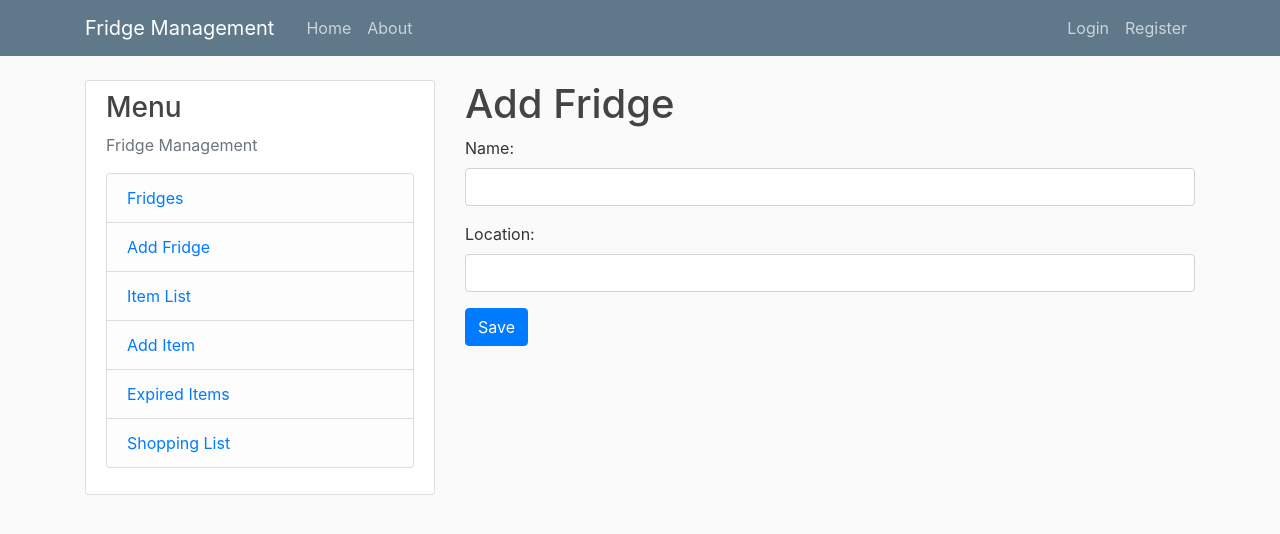
After one commit to adhikarisarthak/fridgemanagement, a Django app: template fridge_app/templates/fridge_app/fridge_form.html in a window 1280 px wide. The commit adds this page. Shown: the top 534 px of the page. Run offline with Django 4.2, Linux system fonts and the light colour scheme; the template is opened without the code that fills it, so the values that code supplies are empty; some libraries are stand-ins or nearby versions.

Commit message:
added Fridge create, update and remove functions

```diff
--- a/fridge_app/models.py
+++ b/fridge_app/models.py
@@ -30,6 +30,9 @@ class Item(models.Model):
     def fridge_name(self):
         return self.fridge.name
 
+    def __str__(self):
+        return self.name
+
     """
 
 
--- a/fridge_app/templates/fridge_app/base.html
+++ b/fridge_app/templates/fridge_app/base.html
@@ -61,6 +61,7 @@
                 <p class='text-muted'>Fridge Management
                 <ul class="list-group">
                     <li class="list-group-item list-group-item-light"><a href="/fridge/">Fridges</a></li>
+                    <li class="list-group-item list-group-item-light"><a href="/fridge/new/">Add Fridge</a></li>
                     <li class="list-group-item list-group-item-light"><a href="/items/">Item List</a></li>
                     <li class="list-group-item list-group-item-light"><a href="/item/new/">Add Item</a></li>
                     <li class="list-group-item list-group-item-light"><a href="/item/expired">Expired Items</a></li>
--- a/fridge_app/templates/fridge_app/fridge_detail.html
+++ b/fridge_app/templates/fridge_app/fridge_detail.html
@@ -1,21 +1,19 @@
 {% extends "fridge_app/base.html" %}
 
 {% block content %}
-    <h1>Item Detail</h1>
+    <h1>Fridge Detail</h1>
 
     <table class="table">
         <thead>
         <tr>
-            <th>ID</th>
             <th>Name</th>
             <th>Location</th>
         </tr>
         </thead>
         <tbody>
         <tr>
-            <td>{{ object.id }}</td>
             <td><input type="text" name="name" value="{{ object.name }}" class="form-control form-control-sm"></td>
-            <td><input type="text" name="qty" value="{{ object.location }}" class="form-control form-control-sm"></td>
+            <td><input type="text" name="location" value="{{ object.location }}" class="form-control form-control-sm"></td>
         </tr>
         </tbody>
     </table>
--- /dev/null
+++ b/fridge_app/templates/fridge_app/fridge_form.html
@@ -0,0 +1,23 @@
+{% extends "fridge_app/base.html" %}
+{% load crispy_forms_tags %}
+{% block content %}
+    <h1>Add Fridge</h1>
+    <form class="form" method="POST" action="{% url 'fridge-create' %}">
+        {% csrf_token %}
+
+        <!-- Fields for the form -->
+        <div class="form-group">
+            <label for="id_name">Name:</label>
+            <input class="form-control" type="text" id="id_name" name="name" required>
+        </div>
+
+        <div class="form-group">
+            <label for="id_location">Location:</label>
+            <input class="form-control" type="text" id="id_location" name="location" required>
+        </div>
+
+        <!-- Submit button -->
+        <button class="btn btn-primary" type="submit">Save</button>
+    </form>
+
+{% endblock content %}
--- a/fridge_app/templates/fridge_app/fridges.html
+++ b/fridge_app/templates/fridge_app/fridges.html
@@ -14,8 +14,8 @@
         <tbody>
         {% for fridge in fridge_list %}
             <tr>
-                <td><a href="{% url 'fridge-detail' fridge.id %}" readonly>{{ fridge.name }}</a></td>
-                <td><a href="{% url 'fridge-detail' fridge.id %}" readonly>{{ fridge.location }}</a></td>
+                <td><a href="{% url 'fridge_update' fridge.id %}" readonly>{{ fridge.name }}</a></td>
+                <td><a href="{% url 'fridge_update' fridge.id %}" readonly>{{ fridge.location }}</a></td>
                 </td>
 
             </tr>
--- a/fridge_app/urls.py
+++ b/fridge_app/urls.py
@@ -8,6 +8,8 @@ from .views import (
     FridgeListView,
     FridgeDetailView,
     FridgeCreateView,
+    FridgeUpdateView,
+    FridgeDeleteView,
 
 )
 from . import views
@@ -18,8 +20,10 @@ urlpatterns = [
     path('item/<int:pk>/', ItemDetailView.as_view(), name='item-detail'),
     path('item/new/', ItemCreateView.as_view(), name='item_create'),
     path('fridge/', FridgeListView.as_view(), name='fridge-home'),
-    path('fridge/<int:pk>/', FridgeDetailView.as_view(), name='fridge-detail'),
+    path('fridge/<int:pk>/', FridgeDetailView.as_view(), name='fridge_detail'),
+    path('fridge/<int:pk>/update', FridgeUpdateView.as_view(), name='fridge_update'),
     path('fridge/new/', FridgeCreateView.as_view(), name='fridge-create'),
+    path('fridge/<int:pk>/delete/', FridgeDeleteView.as_view(), name='fridge_delete'),
     path('about/', views.about, name='fridge-about'),
     path('item/expired', views.expired, name='fridge-expired'),
     path('shopping', views.shopping, name='fridge-shopping'),
--- a/requirements.txt
+++ b/requirements.txt
@@ -1,7 +1,7 @@
 asgiref==3.7.2
 Django==4.2.3
 django-crispy-forms==2.0
+Pillow==10.0.0
+pytz==2023.3
 sqlparse==0.4.4
 typing_extensions==4.7.1
-pytz==2023.3
-Pillow==10.0.0
```
Also changed, not shown: fridge_app/forms.py (+7 -1 lines), fridge_app/templates/fridge_app/fridge_update.html (renamed from users/urls.py, +16 -12 lines), fridge_app/views.py (+26 -8 lines), db.sqlite3.
